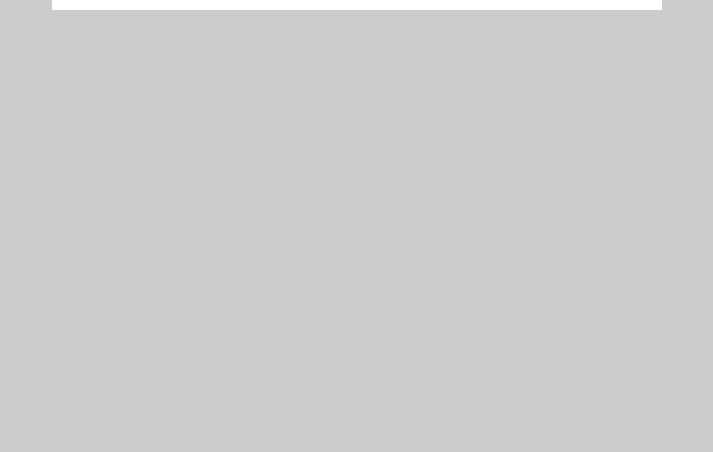
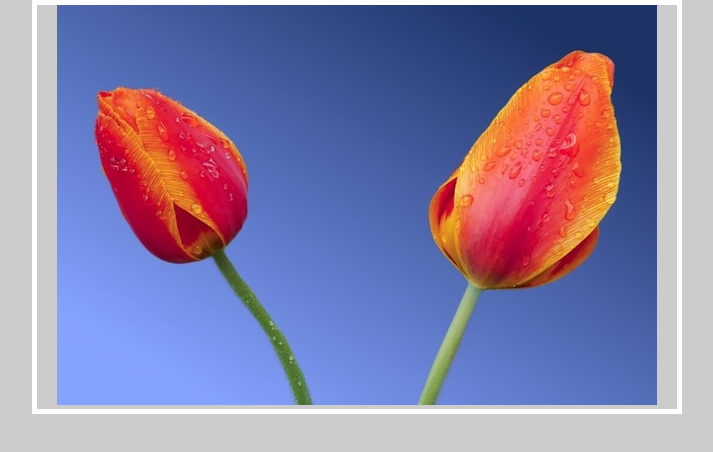
Before and after one commit to ycezz/basic-js, a website built with Vite: page DOM/image-gallery/index.html in a window 1280 px wide. Shown: the whole page, without its empty margins (283-996 px from the left). Built offline with nearby package versions, Linux system fonts and the light colour scheme.

Commit message:
add gambar

```diff
--- a/DOM/image-gallery/index.html
+++ b/DOM/image-gallery/index.html
@@ -9,7 +9,9 @@
   </head>
   <body>
 
-    <div class="container"></div>
+    <div class="container">
+      <img src="img/img1.jpg" class="jumbo">
+    </div>
 
 
 
--- a/DOM/image-gallery/style.css
+++ b/DOM/image-gallery/style.css
@@ -9,7 +9,7 @@ body {
 }
 
 .container {
-    width: 600px;
+    width: 640px;
     margin: auto;
     border: 5px solid white;
 }
```
Also changed, not shown: DOM/image-gallery/img/1 (1).jpg (deleted), DOM/image-gallery/img/1 (2).jpg (deleted), DOM/image-gallery/img/1 (3).jpg (deleted), DOM/image-gallery/img/1 (4).jpg (deleted), DOM/image-gallery/img/1 (5).jpg (deleted), DOM/image-gallery/img/1 (6).jpg (deleted), DOM/image-gallery/img/img1.jpg (added), DOM/image-gallery/img/img2.jpg (added), DOM/image-gallery/img/img3.jpg (added), DOM/image-gallery/img/img4.jpg (added), DOM/image-gallery/img/img5.jpg (added), DOM/image-gallery/img/img6.jpg (added).
